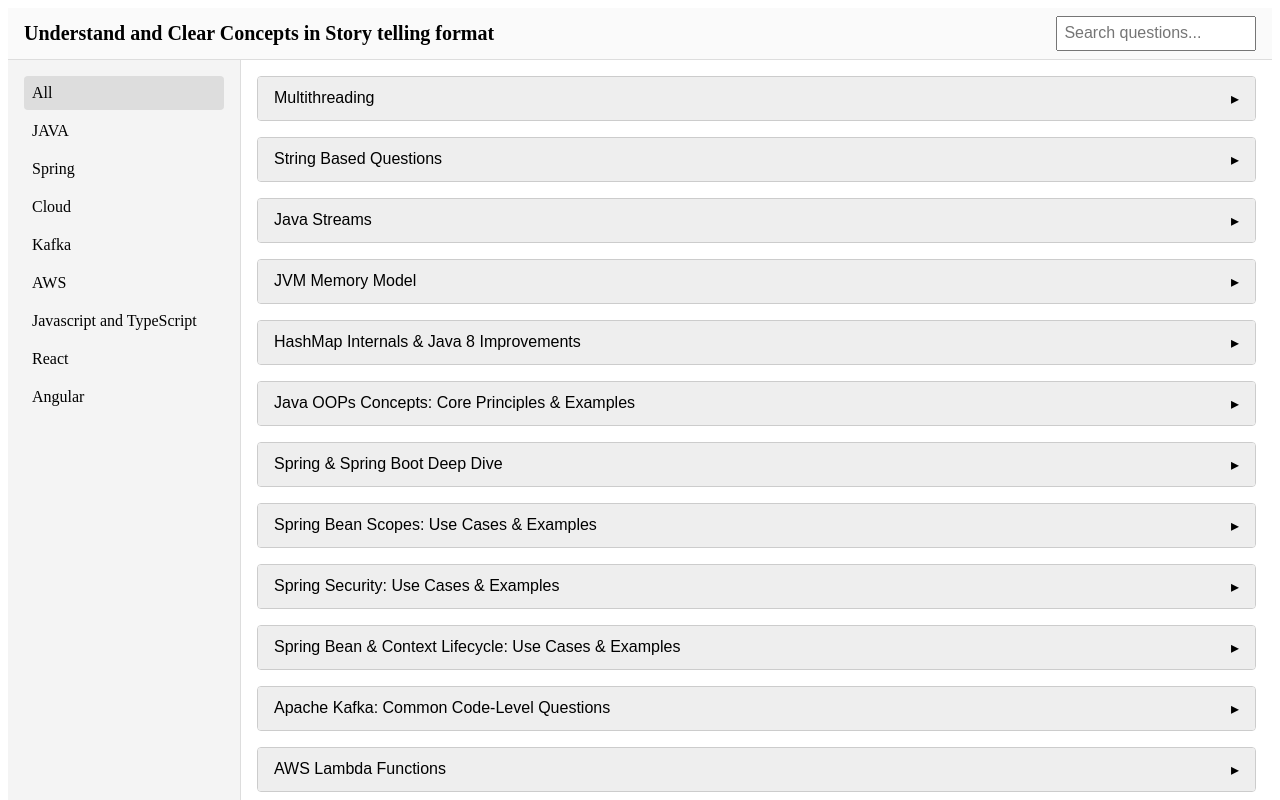
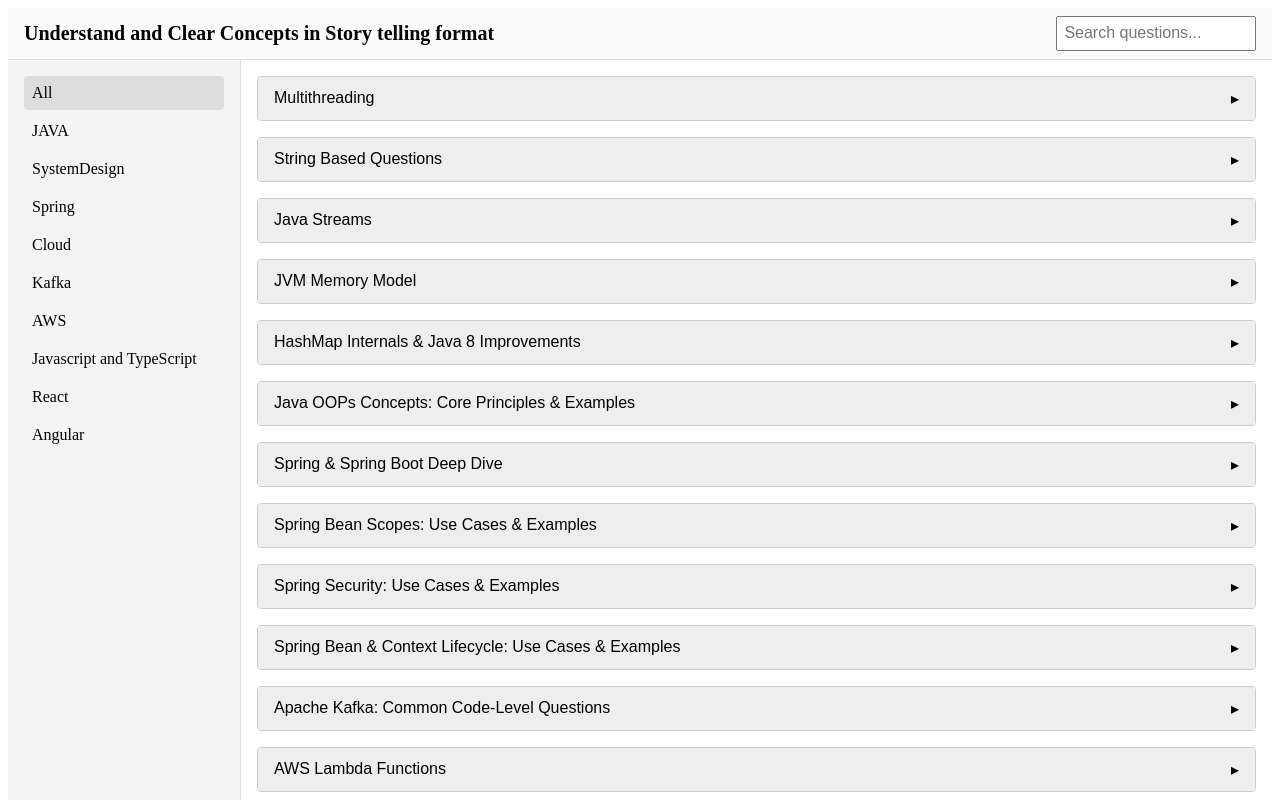
Before and after one commit to kunwarjeepathak/understanding, a React (Create React App) app: page / in a window 1280 px wide. Shown: the top 800 px of the page. Built offline with nearby package versions, Linux system fonts and the light colour scheme.

Commit message:
New Section added

```diff
--- a/src/App.tsx
+++ b/src/App.tsx
@@ -3,11 +3,12 @@
 import Sidebar  from './components/Sidebar';
 import QAList   from './components/QAList';
 
-export type Category = 'all' | 'java' | 'springBoot' | 'cloud' | 'kafka' | 'aws' | 'javascript' |'react' | 'angular';
+export type Category = 'all' | 'java' | 'systemDesign' | 'springBoot' | 'cloud' | 'kafka' | 'aws' | 'javascript' |'react' | 'angular';
 
 const categories = [
   { key: 'all' as Category,        label: 'All' },
   { key: 'java' as Category,       label: 'JAVA' },
+  { key: 'systemDesign' as Category,       label: 'SystemDesign' },
   { key: 'springBoot' as Category, label: 'Spring' },
   { key: 'cloud' as Category,      label: 'Cloud' },
   { key: 'kafka' as Category,      label: 'Kafka' },
```
